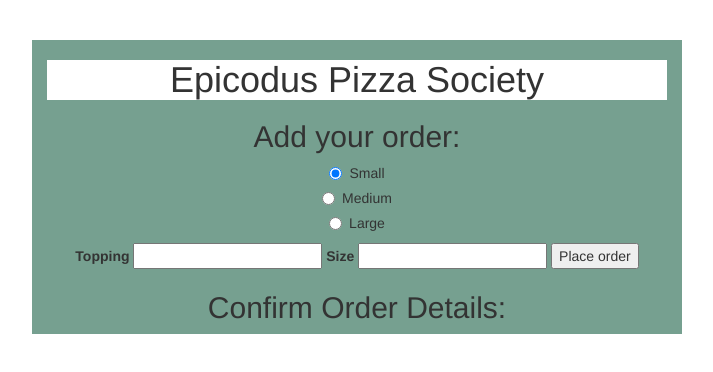
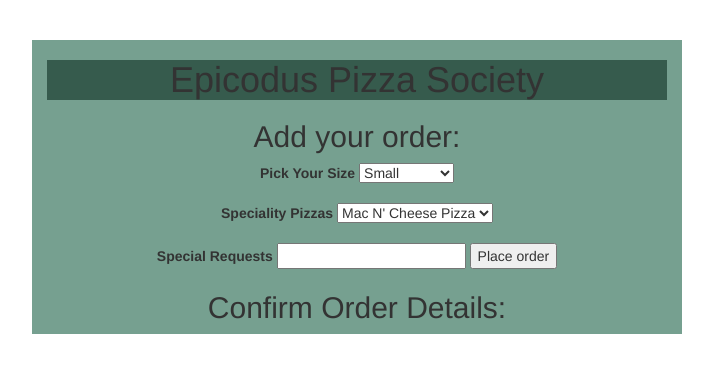
Before and after one commit to heatherzurek/fri-pizza-order, a plain HTML site: page index.html in a window 1280 px wide. Shown: the whole page, without its empty margins (8-721 px from the left). Drawn offline with Linux system fonts and the light colour scheme.

Commit message:
add special requests logic and html

```diff
--- a/css/styles.css
+++ b/css/styles.css
@@ -1,5 +1,5 @@
 h1 {
-  background-color: white;
+  background-color: #365b4d;
 }
 
 .container {
--- a/index.html
+++ b/index.html
@@ -11,29 +11,48 @@
   <div class="container">
     <h1>Epicodus Pizza Society</h1>
     <h2>Add your order:</h2>
-    <div class="radio">
+    <!-- <div class="radio">
   <label>
-    <input type="radio" name="size" value="small" checked>
+    <input type="radio" name="newSize" value="small" checked>
     Small
   </label>
 </div>
 <div class="radio">
   <label>
-    <input type="radio" name="size" value="medium">
+    <input type="radio" name="newSize" value="medium">
     Medium
   </label>
 </div>
 <div class="radio">
   <label>
-    <input type="radio" name="size" value="large">
-    Large
-  </label>
+    <input type="radio" name="newSize" value="large">
+
+  </label> -->
+
+  <div class="form-group">
+  <label for="new-pizza-size">Pick Your Size</label>
+  <select class="newSize" id="newSize">
+    <option value="Small">Small</option>
+    <option value="Medium">Medium</option>
+    <option value="Large">Large</option>
+    <option value="Extra Large">Extra Large</option>
+  </select>
 </div>
+
+<div class="form-group">
+<label for="new-pizza">Speciality Pizzas</label>
+<select class="newTopping" id="newTopping">
+  <option value="Mac N' Cheese Pizza">Mac N' Cheese Pizza</option>
+  <option value="Mellow Mushroom">Mellow Mushroom</option>
+  <option value="Epicodus Delight">Epicodus Delight</option>
+</select>
+</div>
+
     <form id="newOrder">
-      <label for="newTopping">Topping</label>
-      <input type="text" id="newTopping">
-      <label for="newSize">Size</label>
-      <input type="text" id="newSize">
+      <label for="pizzaRequests">Special Requests</label>
+      <input type="text" id="pizzaRequests">
+      <!-- <label for="newSize">Size</label>
+      <input type="text" id="newSize"> -->
       <button type="submit">Place order</button>
     </form>
 
--- a/js/scripts.js
+++ b/js/scripts.js
@@ -16,10 +16,27 @@ PizzaShop.prototype.addPizza = function(pizza) {
 // }
 
 // BUSSINESS LOGIC FOR PIZZA
-function Pizza(pizzaTopping, pizzaSize) {
+function Pizza(pizzaTopping, pizzaSize, pizzaRequests) {
   this.pizzaTopping = pizzaTopping;
   this.pizzaSize = pizzaSize;
+  this.pizzaRequests = pizzaRequests;
+  // this.price = pizzaPrice;
 }
+
+// Pizza.prototype.sizeCalculator = function (inputSize) {
+//   this.pizzaSize = inputSize;
+// };
+//
+// Pizza.prototype.findPrice = function () {
+//   if(this.pizzaSize === "small") {
+//     this.price = 10;
+//   } else if (this.size === "medium") {
+//     this.price = 15;
+//   } else {
+//
+//   }
+//   return this.price;
+// }
 
 // Pizza.prototype.pizzaOrder = function() {
 //   return this.pizzaTopping + " " + this.pizzaSize;
@@ -32,16 +49,17 @@ var pizzaShop = new PizzaShop
 $(document).ready(function() {
   $("form#newOrder").submit(function(event) {
     event.preventDefault();
-    var inputtedPizzaTopping = $("input#newTopping").val();
-    var inputtedPizzaSize = $("input#newSize").val();
-    var size = $("input:radio[name=size]:checked").val();
+    var inputtedPizzaTopping = $("select#newTopping").val();
+    var selectedPizzaSize = $("select#newSize").val();
+    var inputtedPizzaRequests = $("input#pizzaRequests").val();
+    // var  = $("input:radio[name=size]:checked").val();
 
     // $("input#newTopping").val("");
     // $("input#newSize").val("");
-    var newPizza = new Pizza(inputtedPizzaTopping, inputtedPizzaSize);
+    var newPizza = new Pizza(inputtedPizzaTopping, selectedPizzaSize, inputtedPizzaRequests);
     pizzaShop.addPizza(newPizza);
 
-    $("#showOrder").text(newPizza.pizzaTopping + " " + newPizza.pizzaSize);
-    console.log(newPizza.pizza);
+    $("#showOrder").text(newPizza.pizzaSize + " " + newPizza.pizzaTopping + " " + newPizza.pizzaRequests);
+    console.log(newPizza);
   })
 })
```
